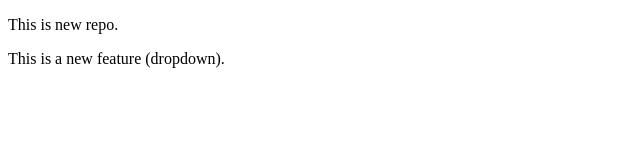
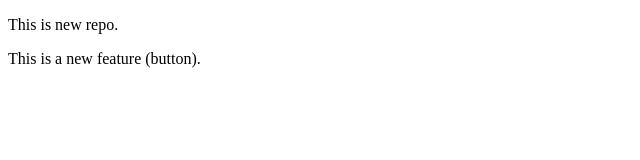
Before and after one commit to Vanshika0467/LocalRepos, a plain HTML site: page index.html in a window 1280 px wide. Shown: the full height of the page, 0-640 px from the left. Drawn offline with Linux system fonts and the light colour scheme.

Commit message:
Add button

```diff
--- a/index.html
+++ b/index.html
@@ -7,6 +7,6 @@
 </head>
 <body>
     <p>This is new repo.</p>
-    <p>This is a new feature (dropdown).</p>
+    <p>This is a new feature (button).</p>
 </body>
 </html>
```
